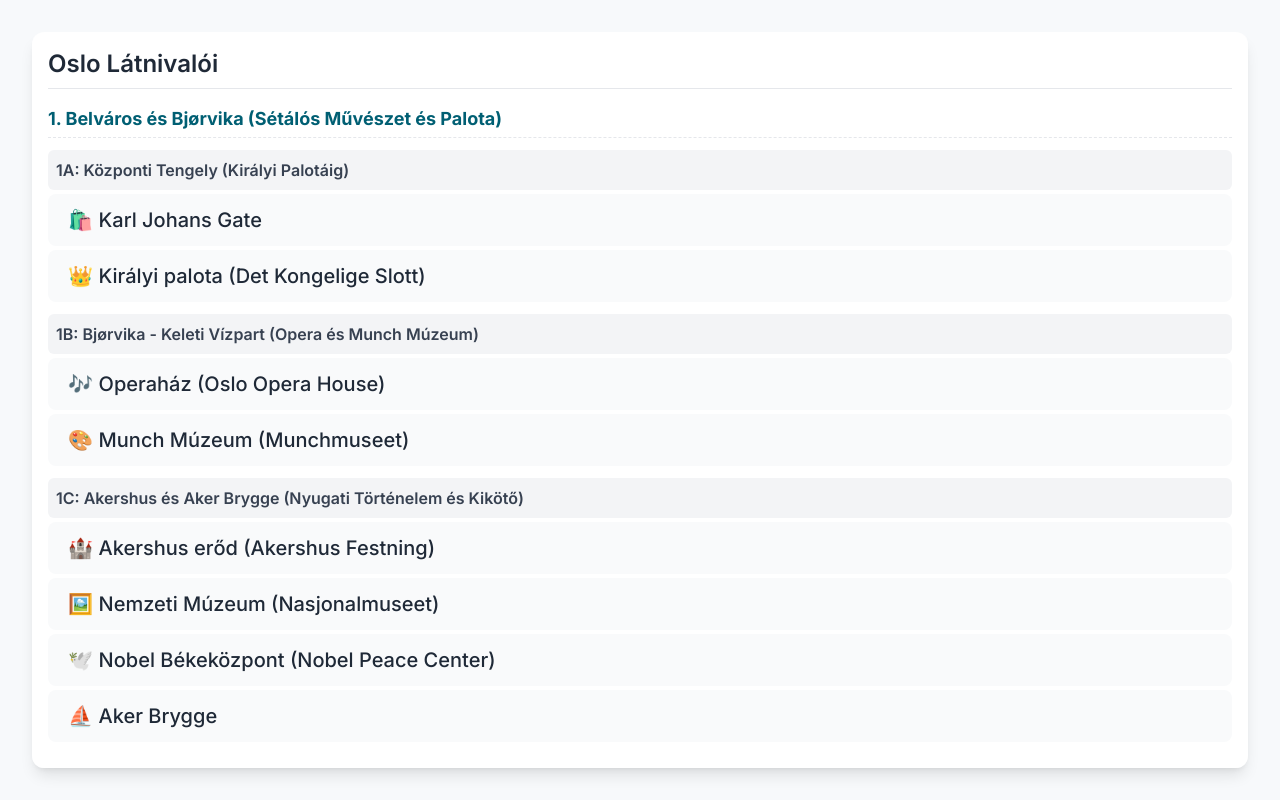
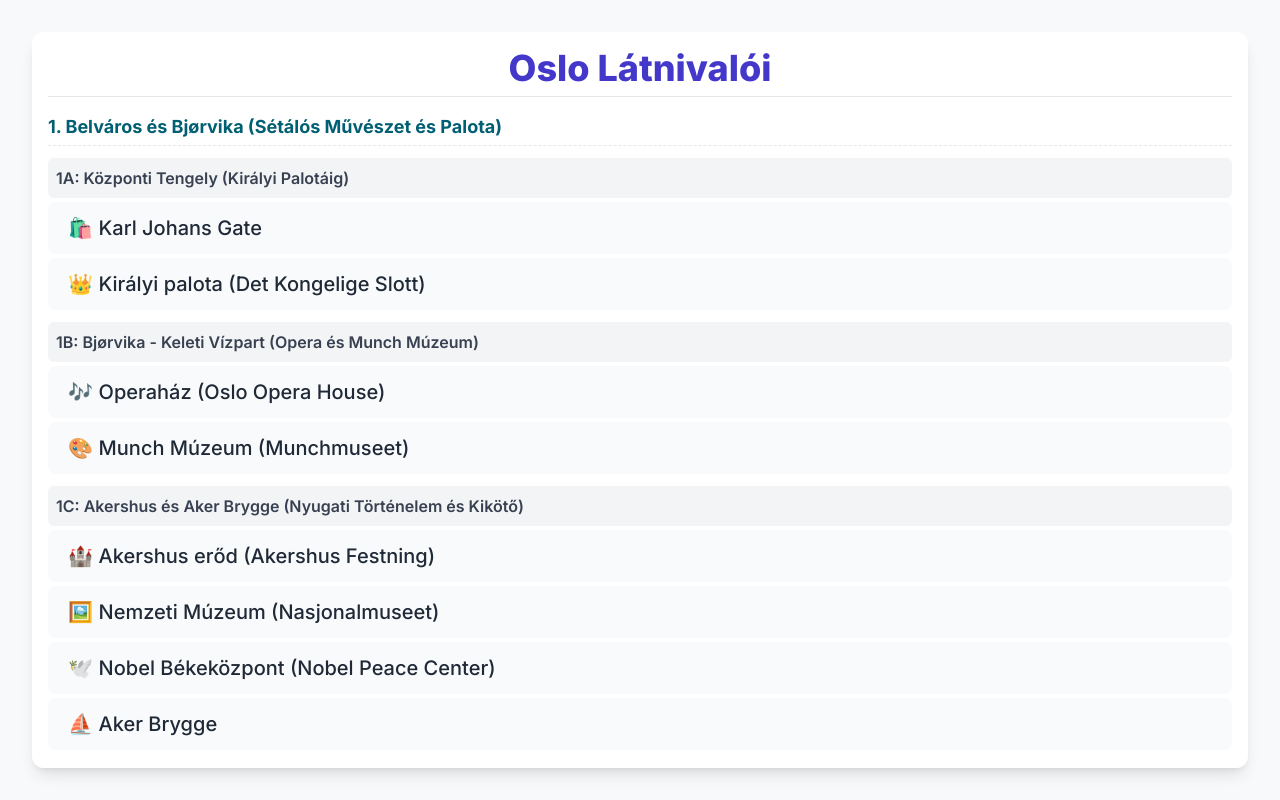
Before and after one commit to botondsulyok/oslo, a plain HTML site: page index.html in a window 1280 px wide. Drawn offline with nearby package versions, Linux system fonts and the light colour scheme.

Commit message:
Update index.html

```diff
--- a/index.html
+++ b/index.html
@@ -366,7 +366,7 @@
             return `
                 <div class="max-w-7xl mx-auto p-4 sm:p-6 lg:p-8 flex flex-col h-screen">
                     <div id="location-list-container" class="bg-white p-4 rounded-xl shadow-lg custom-scroll overflow-y-auto flex-grow">
-                        <h2 class="text-2xl font-semibold mb-2 text-gray-800 border-b pb-2">Oslo Látnivalói</h2>
+                        <h2 class="text-4xl font-extrabold mb-4 text-indigo-700 border-b pb-2 text-center">Oslo Látnivalói</h2>
                         ${locationListHTML}
                     </div>
                 </div>
```
